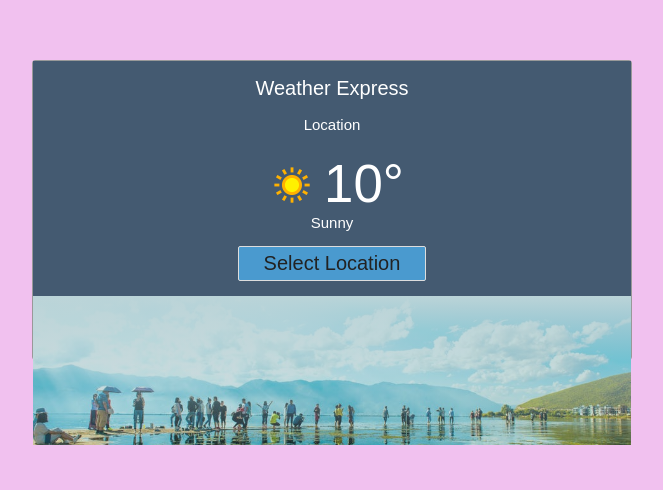
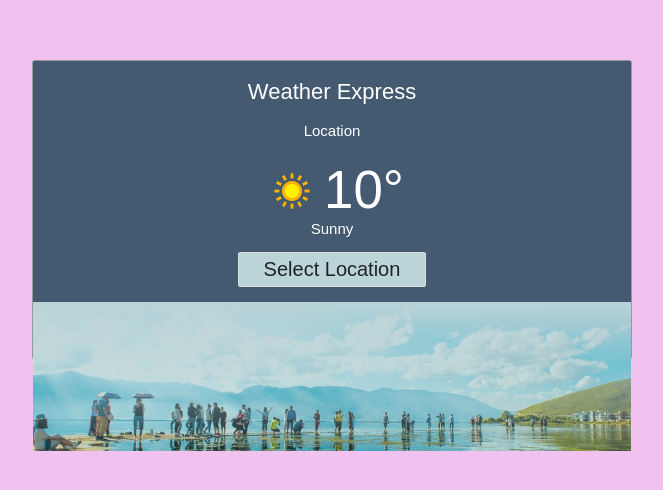
Before and after one commit to ConnectExtend/react-weather-express, a React (Create React App) app: page / in a window 1280 px wide. Shown: the part 190-680 px from the top of the page, without its empty margins (308-971 px from the left). Built offline with nearby package versions, Linux system fonts and the light colour scheme; no server answers.

Commit message:
Edit style - Button

```diff
--- a/src/components/top/styles.scss
+++ b/src/components/top/styles.scss
@@ -8,7 +8,7 @@
     width: 100%;
 
     .title {
-        font-size: 20px;
+        font-size: 22px;
         color: #fff;
         margin: .8em 0;
     }
@@ -46,7 +46,7 @@
     border-radius: 2px;
     margin: 15px 0;
     padding: 5px 25px;
-    background-color: #4a9acf;
+    background-color: #bbd4d8;
     font-size: 20px;
     font-family: Arial, Helvetica, sans-serif;
     color: #222;
```
